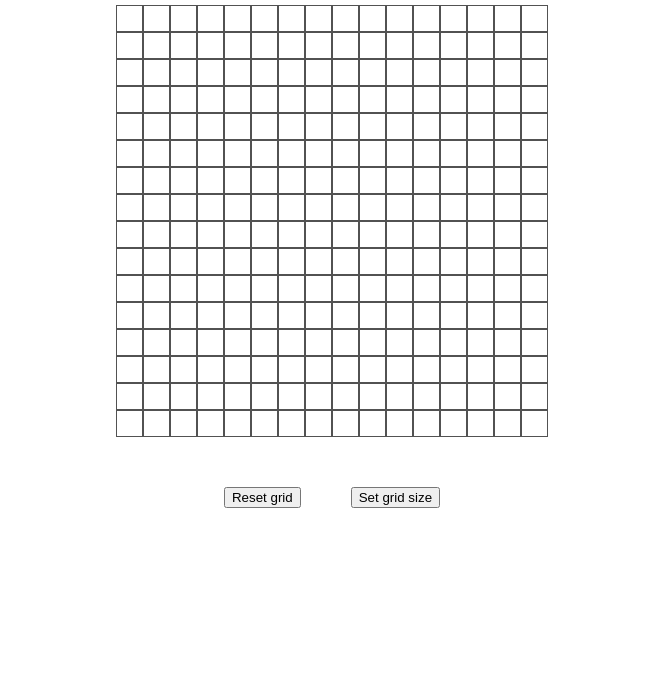
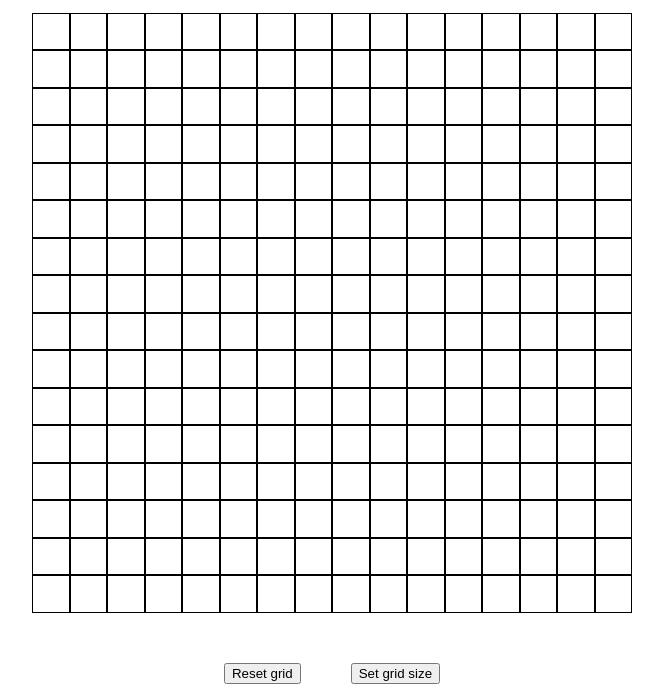
Before and after one commit to peralammikko/etchasketch, a plain HTML site: page index.html in a window 1280 px wide. Shown: the part 109-801 px from the top of the page, without its empty margins (308-971 px from the left). Drawn offline with Linux system fonts and the light colour scheme.

Commit message:
Reworked grid and box creation

```diff
--- a/index.html
+++ b/index.html
@@ -12,11 +12,7 @@
         <h1>Etch-a-Sketch</h1>
         <p>Eternal fun!</p>
     </div>
-    <div class="contentBox">
-        <div id="container" class="boxContainer">
-
-        </div>
-    </div>
+    <div class="grid"></div>
 
     <div class="buttons">
         <button id="resetButton">Reset grid</button>
--- a/script.js
+++ b/script.js
@@ -1,53 +1,56 @@
-function initBoxes(squares = 16) {
-    const container = document.querySelector("#container");
-    container.innerHTML = "";
+const grid = document.querySelector('.grid');
+const gridWidth = grid.clientWidth;
 
-    for (let i = 0; i < squares; i++) {
-        let boxRow = document.createElement('div');
-        boxRow.classList.add('rowOfBoxes');
-        for (let j = 0; j < squares; j++) {
-            let divBox = document.createElement('div');
-            divBox.classList.add('textBox');
-            boxRow.appendChild(divBox);
+createGrid();
+
+function removeAllChildNodes(parent) {
+    while(parent.firstChild) {
+        parent.removeChild(parent.firstChild);
     }
-        container.appendChild(boxRow);
-    }
-    initBoxListeners();
 }
 
-function initBoxListeners() {
-    const boxes = document.querySelectorAll('div.textBox');
+function createSquare(sqSize) {
+    let divBox = document.createElement('div');
+    divBox.classList.add('box');
+    divBox.style.width = sqSize;
+    divBox.style.height = sqSize;
+    divBox.addEventListener('mouseover', function(event) {
+        event.target.style.backgroundColor = 'black';
+    });
+
+    return divBox;
+}
+
+function createGrid(size = 16) {
+    const squares = size**2;
+    for (let i = 0; i < squares; i++) {
+        grid.appendChild(createSquare(gridWidth/squares));
+    }
+}
+
+function resetGrid() {
+    const boxes = document.querySelectorAll('.box');
     boxes.forEach(box => {
-        box.addEventListener('mouseover', (e) => {
-            box.classList.add('painted');
-        });
+        box.style.backgroundColor = 'white';
     });
 }
 
-function resetGrid() {
-    const boxes = document.querySelectorAll('.painted');
-    boxes.forEach(box => {
-        box.classList.remove('painted');
-    })
-}
-
-function initButtons() {
+// Reset button init
 const resetBtn = document.querySelector('#resetButton');
-    const gridBtn = document.querySelector('#setGridButton');
-
 resetBtn.addEventListener('click', () => {
     resetGrid();
 });
 
+
+// Grid resize button init
+const gridBtn = document.querySelector('#setGridButton');
 gridBtn.addEventListener('click', () => {
-        let setSquares = prompt("Set number of squares in grid (max 100):");
-        if (setSquares > 100) {
+    let gridSize = prompt("Set number of squares in grid (max 100):");
+    if (gridSize > 100) {
         alert("Error: Number of squares must be between 1-100");
     } else {
-            initBoxes(setSquares);
+        removeAllChildNodes(grid);
+        grid.setAttribute('style', `grid-template-columns: repeat(${gridSize}, 2fr); grid-template-rows: repeat(${gridSize}, 2fr);`);
+        createGrid(gridSize);
     }
 });
-}
-
-initBoxes();
-initButtons();
--- a/style.css
+++ b/style.css
@@ -1,32 +1,22 @@
-.contentBox {
+body {
     display: flex;
     justify-content: center;
     align-items: center;
+    flex-direction: column;
 }
 
-.boxContainer {
-    max-width: 960px;
+.grid {
+    width: 600px;
+    height: 600px;
+    display: grid;
+    grid-template-columns: repeat(16, 2fr);
+    grid-template-rows: repeat(16, 2fr);
 }
 
 
-.textBox {
-    width: 25px;
-    height: 25px;
-    border-style: solid;
-    border-width: 1px;
-    color: rgb(82, 82, 82);
-    text-align: center;
+.box {
+    border: 1px solid black;
     background-color: white;
-}
-
-.rowOfBoxes {
-    display: flex;
-    flex-direction: row;
-    justify-content: center;
-}
-
-.painted {
-    background-color: black;
 }
 
 .titles {
```
Lines whose indentation alone changed are shown as unchanged.
